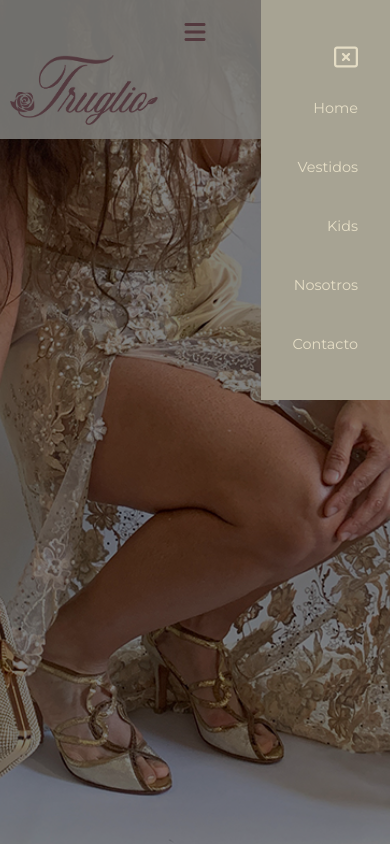
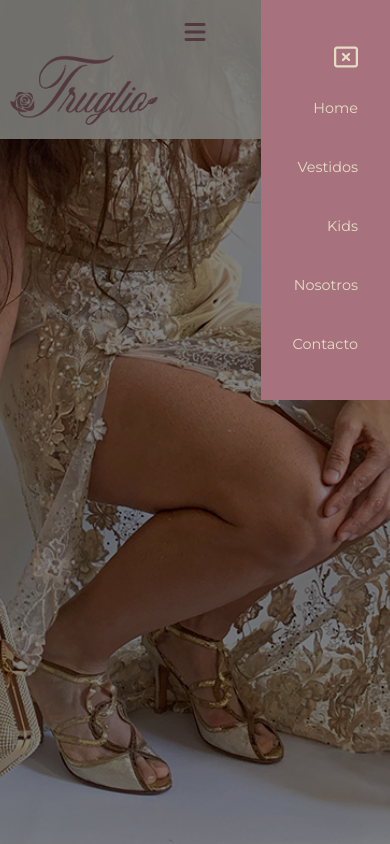
Before and after one commit to ElinaDorba/truglio, a plain HTML site: page index.html in a window 390 px wide. Both pictures are taken after a click on the button 195 px from the left and 32 px from the top of the page. Shown: the top 844 px of the page. Drawn offline with nearby package versions, Linux system fonts and the light colour scheme.

Commit message:
cambio color nav

```diff
--- a/style/style.css
+++ b/style/style.css
@@ -82,7 +82,7 @@
         top: 0px;
         right: 0px;
         bottom: 0px;
-        background-color: #a7a393;
+        background-color: #A7727D;
         padding: 2rem;
         box-shadow: 0 0 0 800vmax rgba(0, 0, 0, .5);
         transition: transform 0.3s ease-in-out, opacity 0.3s ease-in-out;
```
